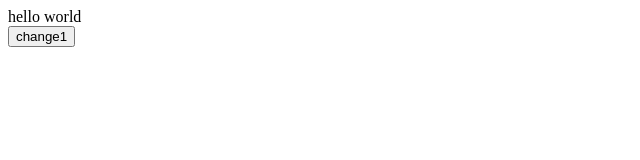
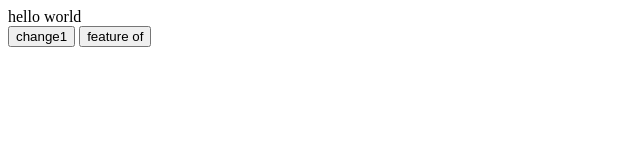
Before and after one commit to Abdul-Rahimm/Git-and-Github-crash-course, a plain HTML site: page index.html in a window 1280 px wide. Shown: the whole page, without its empty margins (0-640 px from the left). Drawn offline with Linux system fonts and the light colour scheme.

Commit message:
line 4 on main. line 4 also on feature

```diff
--- a/index.html
+++ b/index.html
@@ -1,3 +1,4 @@
 <div>hello world</div>
 
 <button>change1</button>
+<button>feature of <main></main></button>
```
